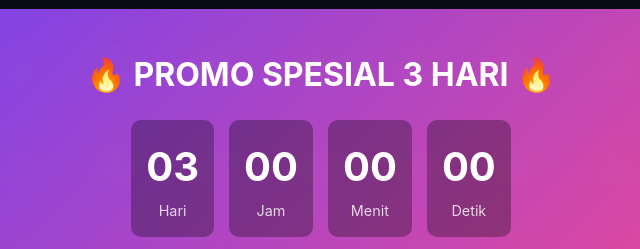
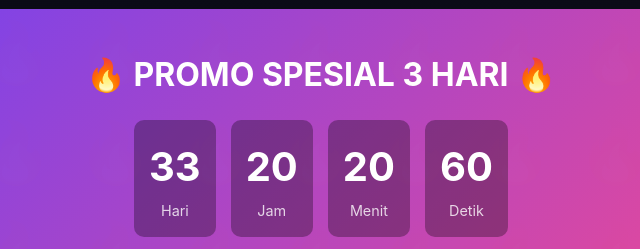
Before and after one commit to RmdanV2/telegram-bot, a plain HTML site: page index.html in a window 1280 px wide. Shown: the part 1340-1589 px from the top of the page, 319-959 px from the left. Drawn offline with Linux system fonts and the light colour scheme.

Commit message:
Update index.html

```diff
--- a/index.html
+++ b/index.html
@@ -1509,10 +1509,10 @@
             const minutes = Math.floor((timeRemaining % (1000 * 60 * 60)) / (1000 * 60));
             const seconds = Math.floor((timeRemaining % (1000 * 60)) / 1000);
 
-            document.getElementById('days').textContent = days.toString().padStart(2, '0');
-            document.getElementById('hours').textContent = hours.toString().padStart(2, '0');
-            document.getElementById('minutes').textContent = minutes.toString().padStart(2, '0');
-            document.getElementById('seconds').textContent = seconds.toString().padStart(2, '0');
+            document.getElementById('days').textContent = days.toString().padStart(2, '3');
+            document.getElementById('hours').textContent = hours.toString().padStart(2, '24');
+            document.getElementById('minutes').textContent = minutes.toString().padStart(2, '24');
+            document.getElementById('seconds').textContent = seconds.toString().padStart(2, '60');
         }
 
         // Update countdown every second
```
